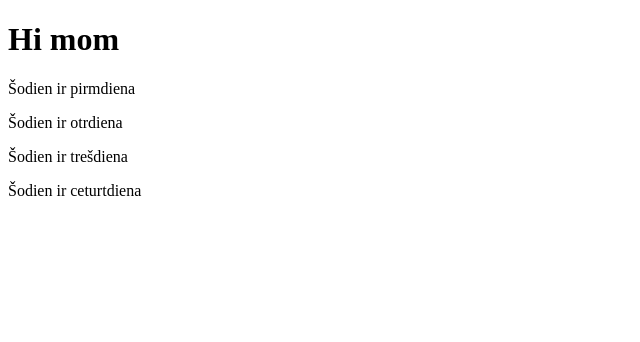
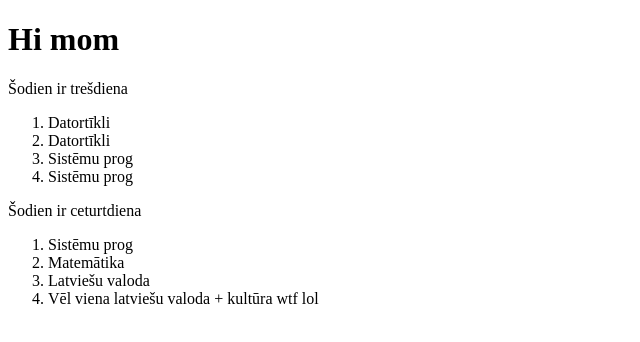
Before and after one commit to jkrigerts/stundu-saraksts-IPa22, a React (Create React App) app: page / in a window 1280 px wide. Shown: the top 342 px of the page, without its empty margins (0-640 px from the left). Built offline with nearby package versions, Linux system fonts and the light colour scheme.

Commit message:
Stundas pievienotas Dienai

```diff
--- a/src/App.js
+++ b/src/App.js
@@ -1,15 +1,27 @@
 import Diena from "./Diena";
-
 function App() {
+  const tresdienasStundas = [
+    "Datortīkli",
+    "Datortīkli",
+    "Sistēmu prog",
+    "Sistēmu prog"
+  ];
+  const ceturdienasStundas = [
+    "Sistēmu prog",
+    "Matemātika",
+    "Latviešu valoda",
+    "Vēl viena latviešu valoda + kultūra wtf lol"
+  ];
   return (
     <>
       <h1>Hi mom</h1>
-      <Diena nosaukums="pirmdiena" />
-      <Diena nosaukums="otrdiena" />
-      <Diena nosaukums="trešdiena" />
-      <Diena nosaukums="ceturtdiena" />
+      <Diena nosaukums="trešdiena" stundas={tresdienasStundas}/>
+      <Diena nosaukums="ceturtdiena" stundas={ceturdienasStundas}/>
     </>
   );
 }
 
 export default App;
+
+
+// Pieliec trešdienai visas pārstundas
--- a/src/Diena.js
+++ b/src/Diena.js
@@ -1,5 +1,29 @@
+import Stunda from "./Stunda";
+
 function Diena(props) {
-  return <p>Šodien ir {props.nosaukums}</p>;
+  return (
+    <>
+      <p>Šodien ir {props.nosaukums}</p>
+      <ol>
+        <Stunda name={props.stundas[0]}/>
+        <Stunda name={props.stundas[1]}/>
+        <Stunda name={props.stundas[2]}/>
+        <Stunda name={props.stundas[3]}/>
+      </ol>
+    </>
+  )
 }
 
 export default Diena;
+
+
+
+// Uztaisīt stundai komponenti
+
+// Lai ar props
+// tiek padots stundas nosaukums,
+
+
+// Vajadzīgas arī pirmdienas, otrdienas
+//stundas, bet jaunu komponeti netaisīsim.
+// Ko darīt?
--- /dev/null
+++ b/src/Stunda.js
@@ -0,0 +1,6 @@
+function Stunda(props) {
+  return<li>{props.name}</li>
+}
+;
+
+export default Stunda;
```
